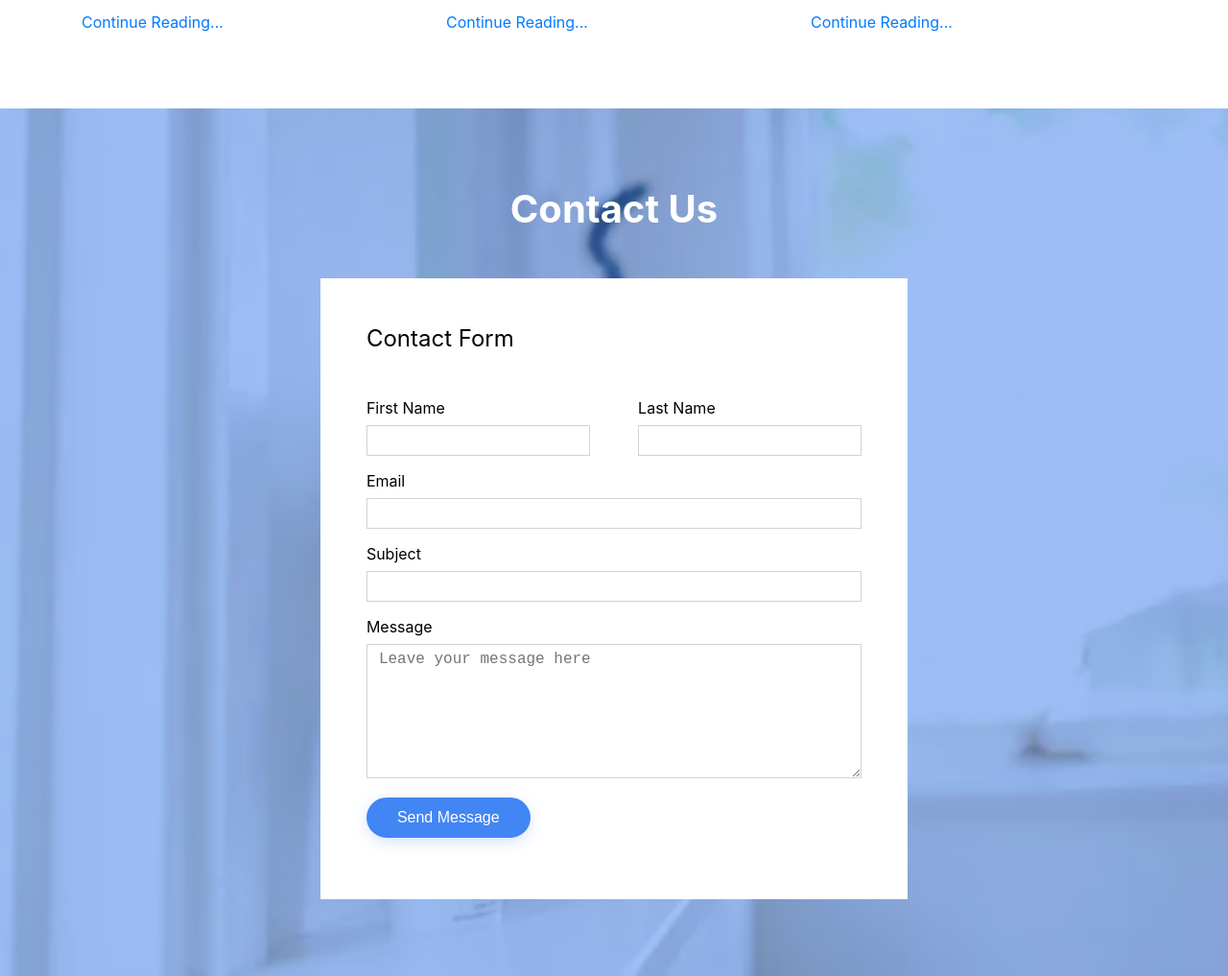
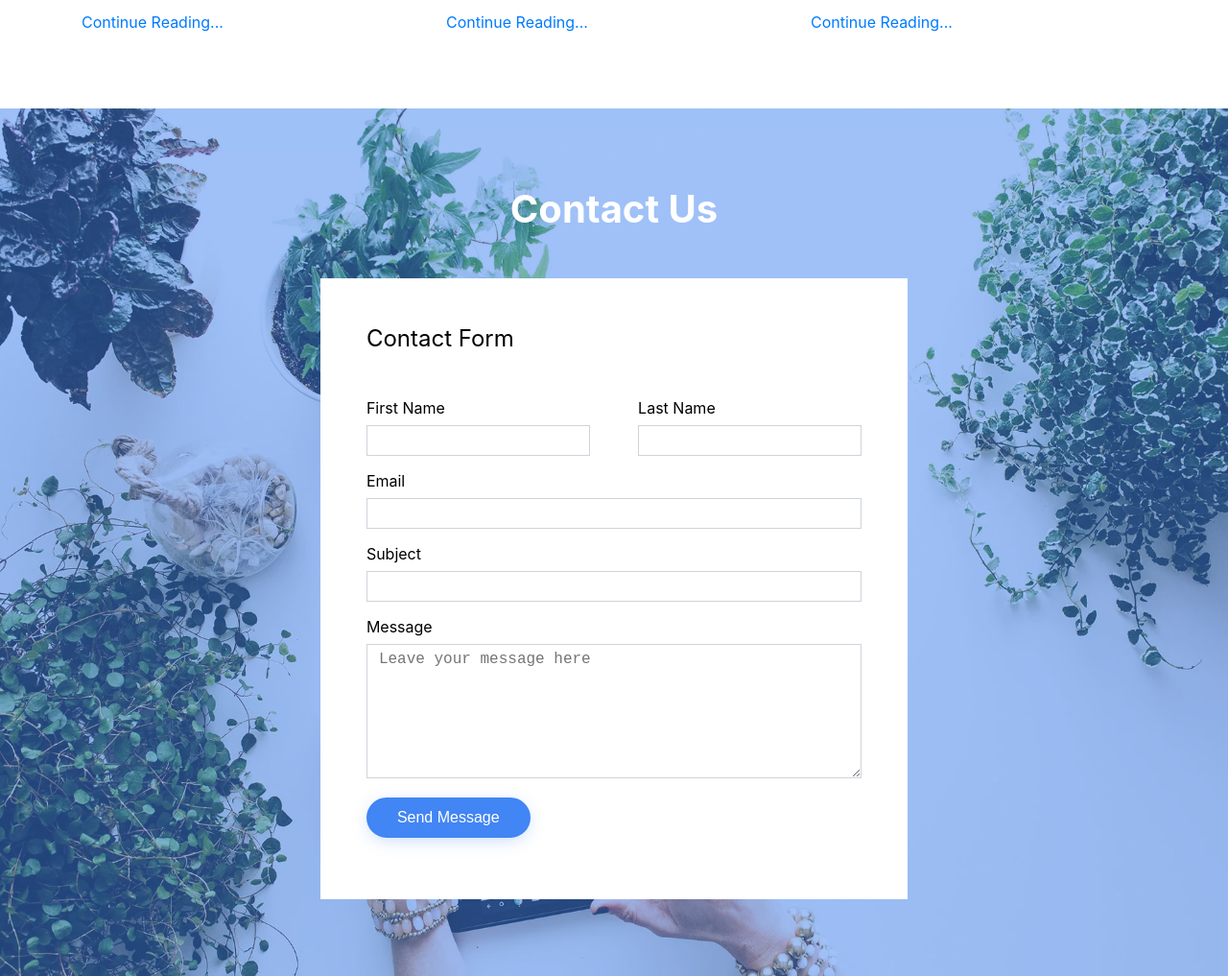
Before and after one commit to MuradNuh-zada/imagine-demo, a website: page index.html in a window 1280 px wide. Shown: the part 8396-9413 px from the top of the page at 96% size. Drawn offline with nearby package versions, Linux system fonts and the light colour scheme.

Commit message:
Fixed bug

```diff
--- a/assets/styles/main.scss
+++ b/assets/styles/main.scss
@@ -516,7 +516,7 @@ header {
 
 #contact {
     position: relative;
-    background: url('/assets/images/blog/img_1.webp');
+    background: url(../images/contact/contact-bg.webp);
     background-position: center;
     background-size: 100% 100%;
     background-attachment: fixed;
```
Also changed, not shown: assets/styles/main.css, 1 other file.
